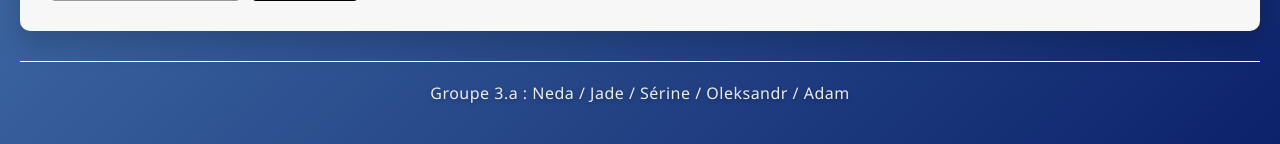
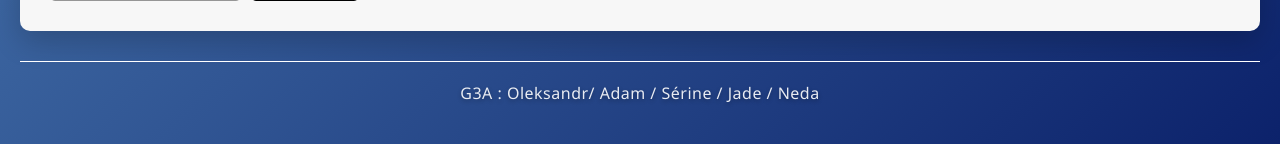
Before and after one commit to Gog2006/SAE_104, a Flask app: page /add in a window 1280 px wide. Shown: the part 1419-1563 px from the top of the page. Run offline with Flask 3, Linux system fonts and the light colour scheme; data comes from the database, SQL or seed files in the repository; some libraries are stand-ins or nearby versions.

Commit message:
correction de footer

```diff
--- a/templates/base.html
+++ b/templates/base.html
@@ -30,6 +30,6 @@
         {% endwith %}
 
         {% block content %}{% endblock %}
-    </div> <footer> Groupe 3.a : Neda / Jade / Sérine / Oleksandr / Adam</footer>
+    </div> <footer> G3A : Oleksandr/ Adam / Sérine / Jade / Neda </footer>
 </body>
 </html>
```
